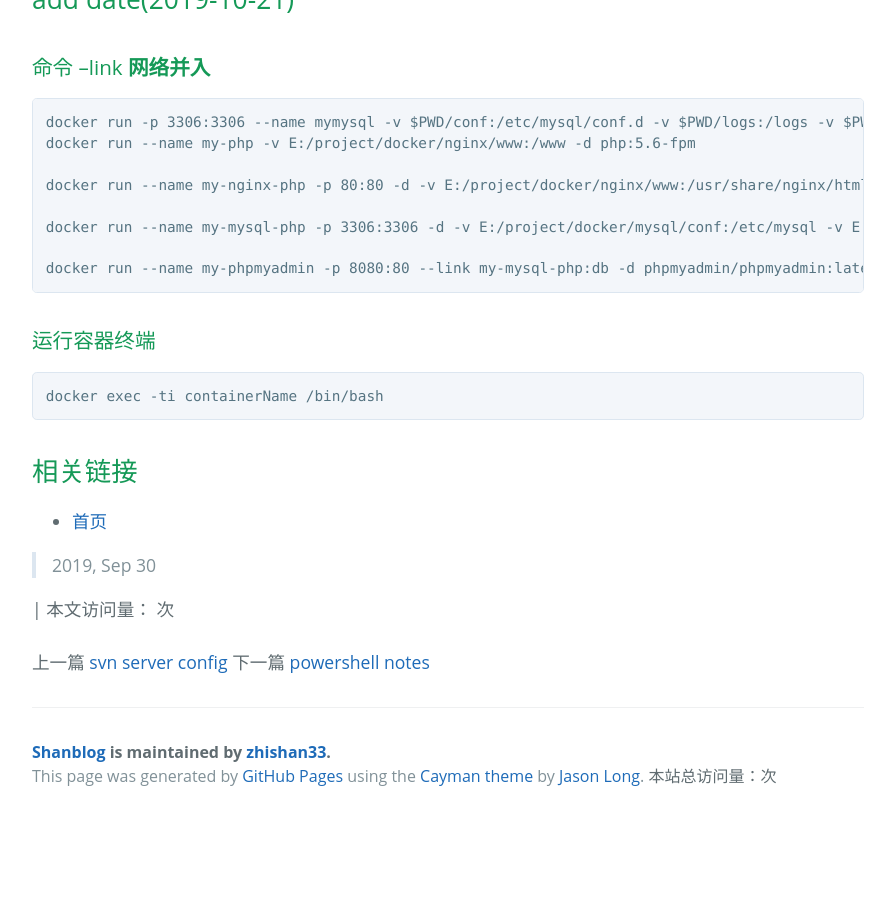
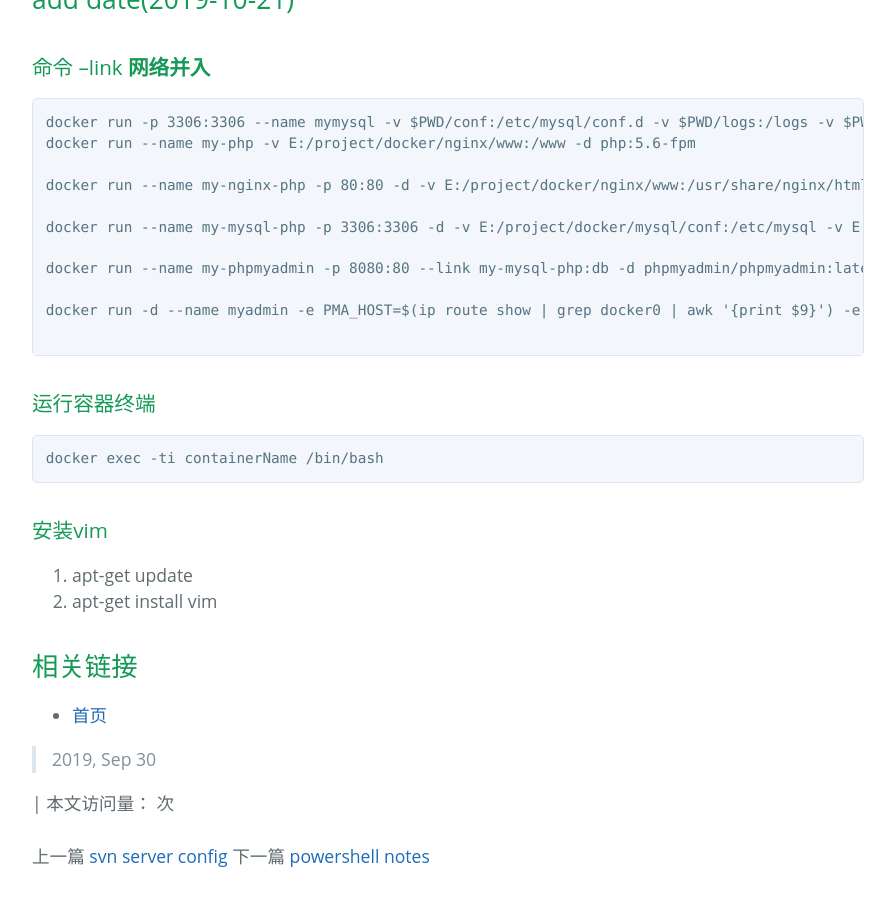
Before and after one commit to zhishan33/shanBlog, a Jekyll site: the page built from _posts/2019-09-30-docker-notes.md, in a window 1280 px wide and 900 px high, scrolled down 1431 px. Shown: the whole window, without its empty margins (192-1087 px from the left). Built offline with Jekyll 4.4.1, drawn with Linux system fonts in a browser that asks for light colours; comment, search, counter and statistics services are not loaded; before the commit the page ends 2251 px from its top, so only the background shows below that.

Commit message:
add docker note

````diff
--- a/_posts/2019-09-30-docker-notes.md
+++ b/_posts/2019-09-30-docker-notes.md
@@ -66,6 +66,9 @@ docker run --name my-nginx-php -p 80:80 -d -v E:/project/docker/nginx/www:/usr/s
 docker run --name my-mysql-php -p 3306:3306 -d -v E:/project/docker/mysql/conf:/etc/mysql -v E:/project/docker/mysql/logs:/logs -v E:/project/docker/mysql/data:/var/lib/mysql -e MYSQL_ROOT_PASSWORD=root --link my-php mysql:5.6
 
 docker run --name my-phpmyadmin -p 8080:80 --link my-mysql-php:db -d phpmyadmin/phpmyadmin:latest
+
+docker run -d --name myadmin -e PMA_HOST=$(ip route show | grep docker0 | awk '{print $9}') -e PMA_PORT=3306 -p 8080:80 phpmyadmin/phpmyadmin
+
 ```
 
 ### 运行容器终端
@@ -74,6 +77,10 @@ docker run --name my-phpmyadmin -p 8080:80 --link my-mysql-php:db -d phpmyadmin/
 docker exec -ti containerName /bin/bash
 ```
 
+### 安装vim
+1. apt-get update
+2. apt-get install vim
+
 ## 相关链接
 
 * [首页](https://zhishan33.github.io/shanBlog/)
````
